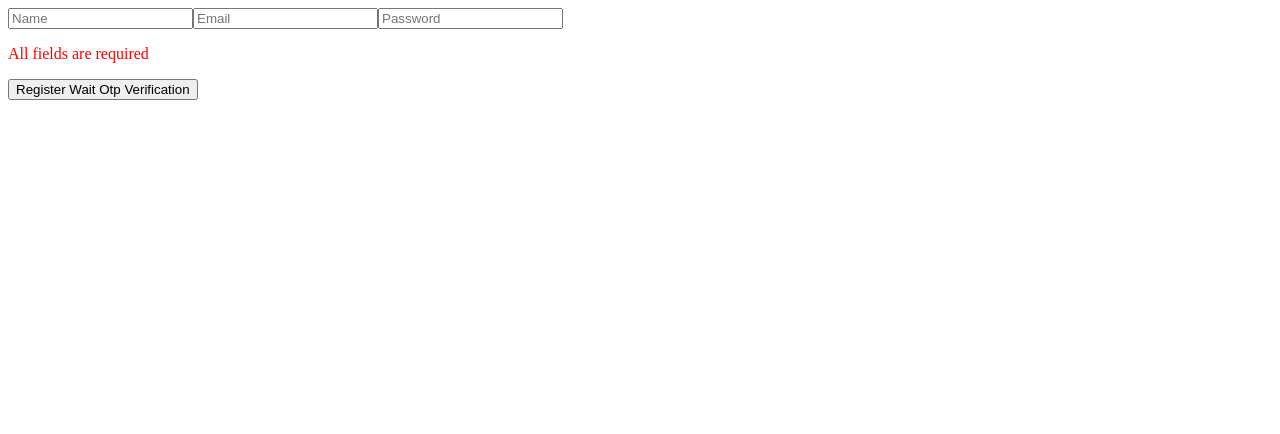
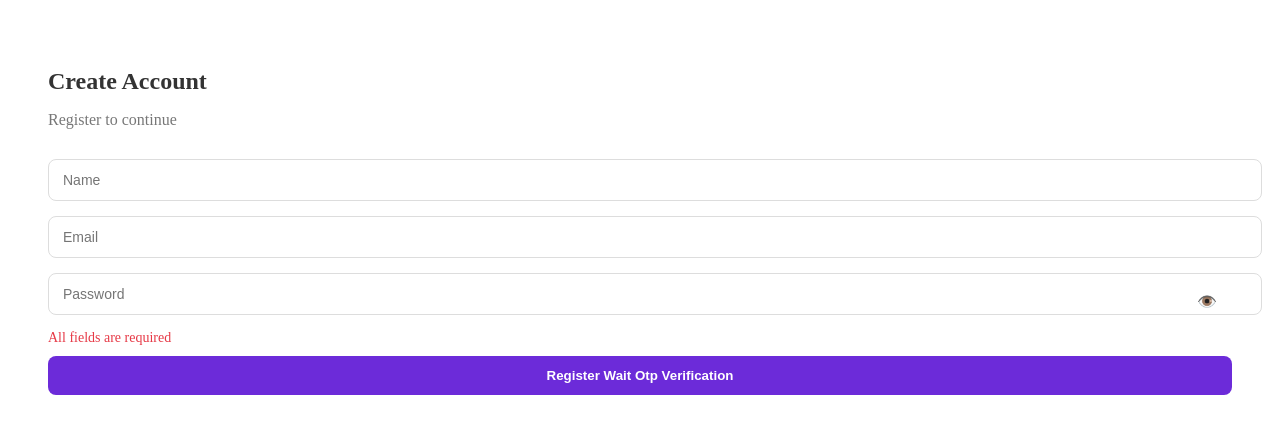
Before and after one commit to rakeshdaniel321/grocery-shopping-, a React (Vite) app in the folder grocery/frontend/grocery/: page /register in a window 1280 px wide. Both pictures are taken after a click on the button "Register Wait Otp Verification". Shown: the top 434 px of the page. Built offline with nearby package versions, Linux system fonts and the light colour scheme.

Commit message:
css style used

```diff
--- a/grocery/frontend/grocery/src/component/Login.jsx
+++ b/grocery/frontend/grocery/src/component/Login.jsx
@@ -10,6 +10,8 @@ function Login (){
     const[password,setPassword]=useState("");
     const [error,setError]=useState('');
     const [loading,setLoading]=useState(false);
+    const [showPassword, setShowPassword] = useState(false);
+
 
     const handleLogin = async ()=>{
         if(!email || !password){
@@ -45,11 +47,22 @@ function Login (){
             <input type="email" placeholder="Email" value={email}
             onChange={(e)=>setEmail(e.target.value)}/>
 
-              <input type="password" placeholder="Password" value={password}
+            <div className="password-box">
+
+              <input type={showPassword ? "text" :"password"}  className="auth-input" placeholder="Password" value={password}
             onChange={(e)=>setPassword(e.target.value)}/>
+
+            <span onClick={() => setShowPassword(!showPassword)}>
+          {showPassword ? "🙈" : "👁️"}
+          </span>
+
+            </div>
 
              {error && <p style={{ color: "red" }}>{error}</p>}
 
+          <button onClick={handleLogin} disabled={loading}>
+           {loading ? "Logging in......" : "Login "}
+         </button>
 
 
         </div>
--- a/grocery/frontend/grocery/src/component/Register.jsx
+++ b/grocery/frontend/grocery/src/component/Register.jsx
@@ -2,6 +2,7 @@ import React from "react";
 import { useState } from "react";
 import { useNavigate } from "react-router-dom";
 import axios from "axios";
+import  '../styles/auth.css';
 
 function Register() {
     const[name,setName]=useState("");
@@ -9,6 +10,7 @@ function Register() {
     const[password,setPassword]=useState("");
     const[error,setError]=useState("");
     const[loading,setLoading]=useState(false);
+    const [showPassword, setShowPassword] = useState(false);
 
     const navigate = useNavigate();
 
@@ -39,26 +41,45 @@ function Register() {
 
   return (
     <div>
-          <input type="text" placeholder="Name"
+      <div className="auth-container">
+
+      <div className="auth-card">
+        <div className="auth-left">
+
+          <h2>Create Account</h2>
+
+          <p>Register to continue</p>
+
+
+          <input type="text"  className="auth-input" placeholder="Name"
           value={name}
           onChange={(e)=>setName(e.target.value)}/>
 
-          <input type="email" placeholder="Email"
+          <input type="email" className="auth-input" placeholder="Email"
           value={email}
           onChange={(e)=>setEmail(e.target.value)}/>
-
-          <input type="password" placeholder="Password"
+           <div className="password-box">
+          <input type={showPassword ? "text" : "password"} className="auth-input" placeholder="Password"
           value={password}
           onChange={(e)=>setPassword(e.target.value)}/>
 
+          <span onClick={() => setShowPassword(!showPassword)}>
+          {showPassword ? "🙈" : "👁️"}
+          </span>
 
-         {error && <p style={{ color: "red" }}>{error}</p>}
-
-         <button onClick={handleRegister} disabled={loading}>
-          {loading ? "Registering..." : "Register Wait Otp Verification"}
-         </button>
+          </div>
 
 
+         {error &&  <div className="auth-error"> {error}</div>}
+
+
+
+
+         <button  className="auth-btn"  onClick={handleRegister} disabled={loading}>
+        {loading ? "Registering..." : "Register Wait Otp Verification"}
+        </button>
+
+    </div></div></div>
     </div>
   );
 }
--- a/grocery/frontend/grocery/src/pages/Home.jsx
+++ b/grocery/frontend/grocery/src/pages/Home.jsx
@@ -4,6 +4,8 @@ function Home (){
     return(
         <>
         <h1>hi Home page </h1>
+
+
         </>
     );
 }
--- a/grocery/frontend/grocery/src/routes/ProtectedRoute.jsx
+++ b/grocery/frontend/grocery/src/routes/ProtectedRoute.jsx
@@ -1,5 +1,5 @@
 import { useNavigate } from "react-router-dom";
-import { useAuth } from "../context/AuthContext";
+import { useAuth } from "../context/AuthProvider";
 
 function ProtectedRoute({children,role}){
     const {user}= useAuth();
--- /dev/null
+++ b/grocery/frontend/grocery/src/styles/auth.css
@@ -0,0 +1,116 @@
+ /* Css variable*/
+:root {
+  --primary-color: #6c2bd9;
+  --secondary-color: #f4f1fb;
+  --text-color: #333;
+  --light-text: #777;
+  --white: #ffffff;
+  --danger: #e63946;
+  --border-radius: 12px;
+}
+
+.auth-left {
+  flex: 1;
+  padding: 40px;
+}
+
+.auth-left h2 {
+  color: var(--text-color);
+  margin-bottom: 10px;
+}
+
+.auth-left p {
+  color: var(--light-text);
+  margin-bottom: 30px;
+}
+
+.auth-left h2 {
+  color: var(--text-color);
+  margin-bottom: 10px;
+}
+
+.auth-left p {
+  color: var(--light-text);
+  margin-bottom: 30px;
+}
+
+
+.auth-input {
+  width: 100%;
+  padding: 12px 14px;
+  margin-bottom: 15px;
+  border-radius: 8px;
+  border: 1px solid #ddd;
+  font-size: 14px;
+}
+
+.auth-input:focus {
+  outline: none;
+  border-color: var(--primary-color);
+}
+
+.auth-btn {
+  width: 100%;
+  padding: 12px;
+  background: var(--primary-color);
+  color: var(--white);
+  border: none;
+  border-radius: 8px;
+  cursor: pointer;
+  font-weight: 600;
+}
+
+.auth-btn:disabled {
+  opacity: 0.6;
+}
+
+
+.auth-error {
+  color: var(--danger);
+  margin-bottom: 10px;
+  font-size: 14px;
+}
+
+
+
+@media (max-width: 768px) {
+  .auth-card {
+    flex-direction: column;
+  }
+
+  .auth-right {
+    display: none; /* Mobile-la image hide */
+  }
+}
+
+/*auth wallpaper*/
+.slide {
+  transition: all 0.6s ease;
+}
+
+.toggle-text {
+  margin-top: 20px;
+  font-size: 14px;
+}
+
+.toggle-text span {
+  color: var(--primary-color);
+  cursor: pointer;
+  font-weight: 600;
+}
+
+
+
+/* password eye styles*/
+
+.password-box {
+  position: relative;
+}
+
+.password-box span {
+  position: absolute;
+  right: 15px;
+  top: 50%;
+  transform: translateY(-50%);
+  cursor: pointer;
+}
```
Also changed, not shown: grocery/frontend/grocery/src/component/AuthWrapper.jsx (added, +32 -0 lines).
